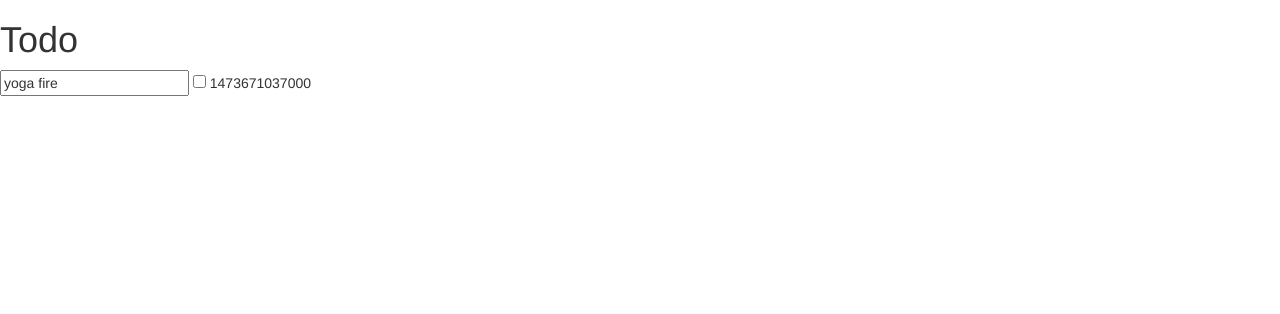
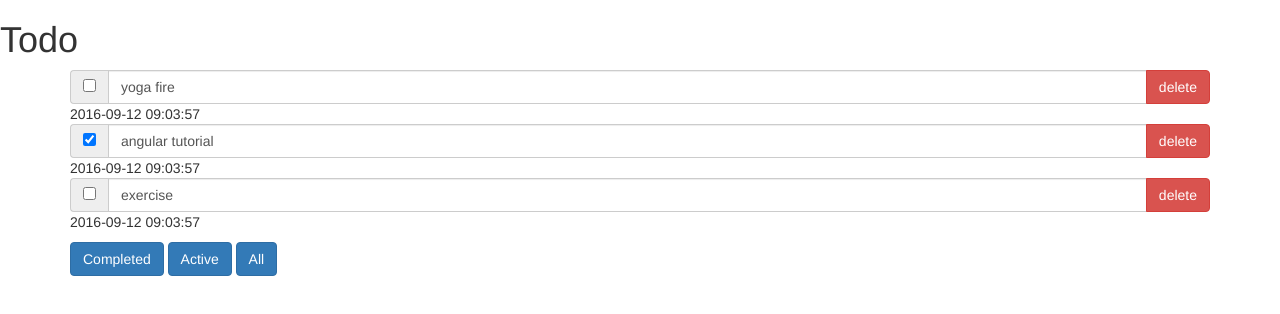
Before and after one commit to chanhi2000/angular-tutorials, a plain HTML site: page todo/index.html in a window 1280 px wide. Drawn offline with nearby package versions, Linux system fonts and the light colour scheme.

Commit message:
commit: chapter 3 complete

```diff
--- a/todo/index.html
+++ b/todo/index.html
@@ -12,12 +12,34 @@
 
 	<h1>Todo</h1>
 
-	<!-- {{ todo }} -->
-	<input type="text" ng-model="todo.title">
-	<input type="checkbox" ng-model="todo.completed">
-	<date>{{ todo.createdAt }}</date>
+	<div class="container">
+		<ul class="list-unstyled">
+			<li ng-repeat="todo in todos | filter:statusFilter">
+				<div class="input-group">
+					<span class="input-group-addon">
+						<input type="checkbox" ng-model="todo.completed">
+					</span>
+					<input type="text" class="form-control" ng-model="todo.title">
+					<span class="input-group-btn">
+						<button class="btn btn-danger" type="button" ng-click="remove(todo)">
+						delete
+						</button>
+					</span>
+				</div><!-- input-group -->
+				<date>{{ todo.createdAt | date: 'yyyy-MM-dd HH:mm:ss' }}</date>
+			</li>
+		</ul>
 
-</body>
+		<button class="btn btn-primary" ng-click="statusFilter={completed:true}">
+			Completed
+		</button>
+		<button class="btn btn-primary" ng-click="statusFilter={completed:false}">
+			Active
+		</button>
+		<button class="btn btn-primary" ng-click="statusFilter={}">
+			All
+		</button>
+	</div><!-- container -->
 
 </body>
 </html>
--- a/todo/script.js
+++ b/todo/script.js
@@ -2,10 +2,36 @@
 	var app = angular.module('todo', []);
 
 	app.controller('TodoCtrl',['$scope', function($scope) {
-		$scope.todo = {
-			title: 'yoga fire',
-			completed: false,
-			createdAt: Date.now()
-		};
+		$scope.todos = [
+		{
+			title: 'yoga fire'
+		,	completed: false
+		,	createdAt: Date.now()
+		},
+		{
+			title: 'angular tutorial'
+		,	completed: true
+		,	createdAt: Date.now()
+		},
+		{
+			title: 'exercise'
+		,	completed: false
+		,	createdAt: Date.now()
+		}
+		];
+
+		$scope.remove = function(todo) {
+
+			// find todo index in todos
+			var index = $scope.todos.findIndex(function (item) {
+				return item.id == todo.id
+			})
+
+			// remove from todos
+			if (index > -1) {
+				$scope.todos.splice(index, 1)
+			}
+
+		}
 	}]);
 })();
```
Also changed, not shown: 1 other file.
